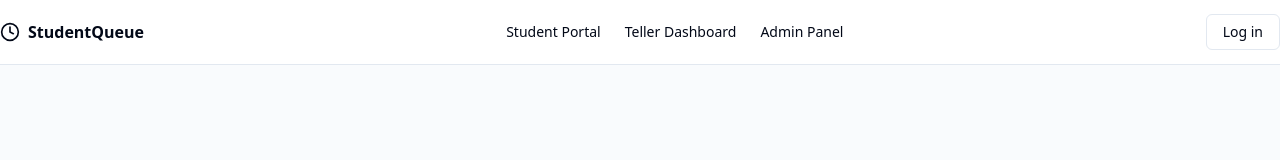
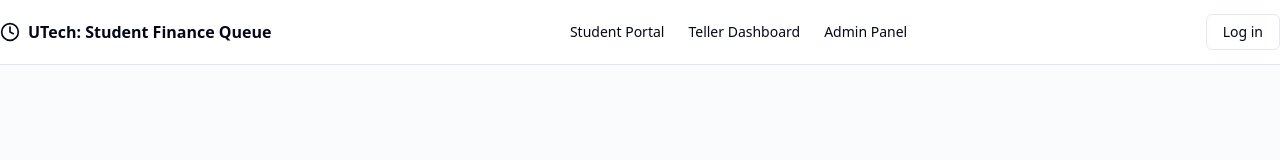
Before and after one commit to Skype876/Major-Project-TimeManagementSystem, a Vue app: page / in a window 1280 px wide. Shown: the top 160 px of the page. Built offline with nearby package versions, Linux system fonts and the light colour scheme.

Commit message:
home page change

```diff
--- a/src/views/HomePage.vue
+++ b/src/views/HomePage.vue
@@ -4,7 +4,7 @@
             <div class="container flex h-16 items-center justify-between py-4">
                 <div class="flex items-center gap-2 font-bold">
                     <Clock class="h-5 w-5" />
-                    <span>StudentQueue</span>
+                    <span>UTech: Student Finance Queue</span>
                 </div>
                 <nav class="hidden md:flex items-center gap-6">
                     <router-link to="/student" class="text-sm font-medium hover:underline">
```
